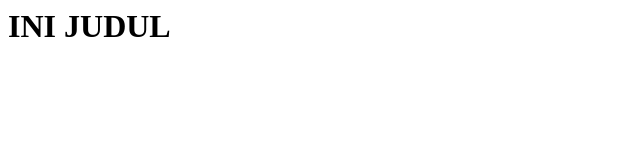
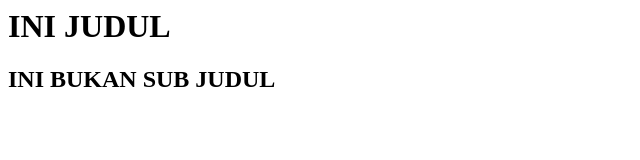
Before and after one commit to PratamaIwang/tesGithubDesktop, a plain HTML site: page kumpulankode/index.html in a window 1280 px wide. Shown: the whole page, without its empty margins (0-640 px from the left). Drawn offline with Linux system fonts and the light colour scheme.

Commit message:
Update index.html

```diff
--- a/kumpulankode/index.html
+++ b/kumpulankode/index.html
@@ -7,5 +7,6 @@
 </head>
 <body>
     <h1>INI JUDUL</h1>
+    <h2>INI BUKAN SUB JUDUL</h2>
 </body>
 </html>
```
